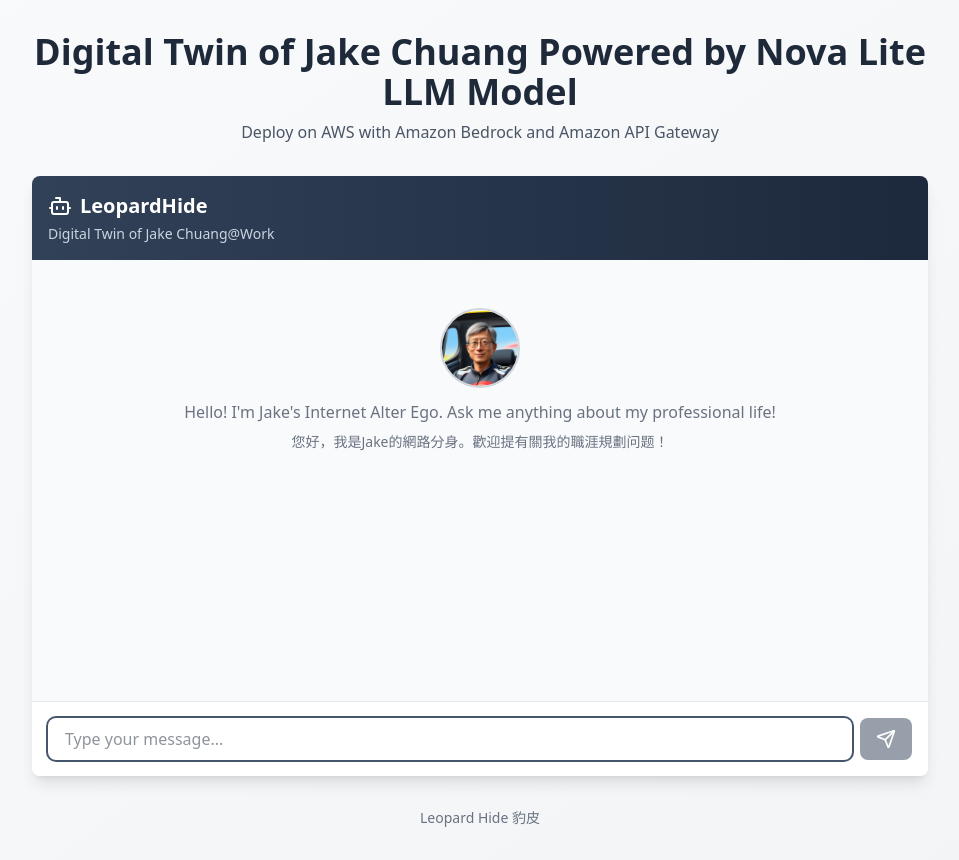
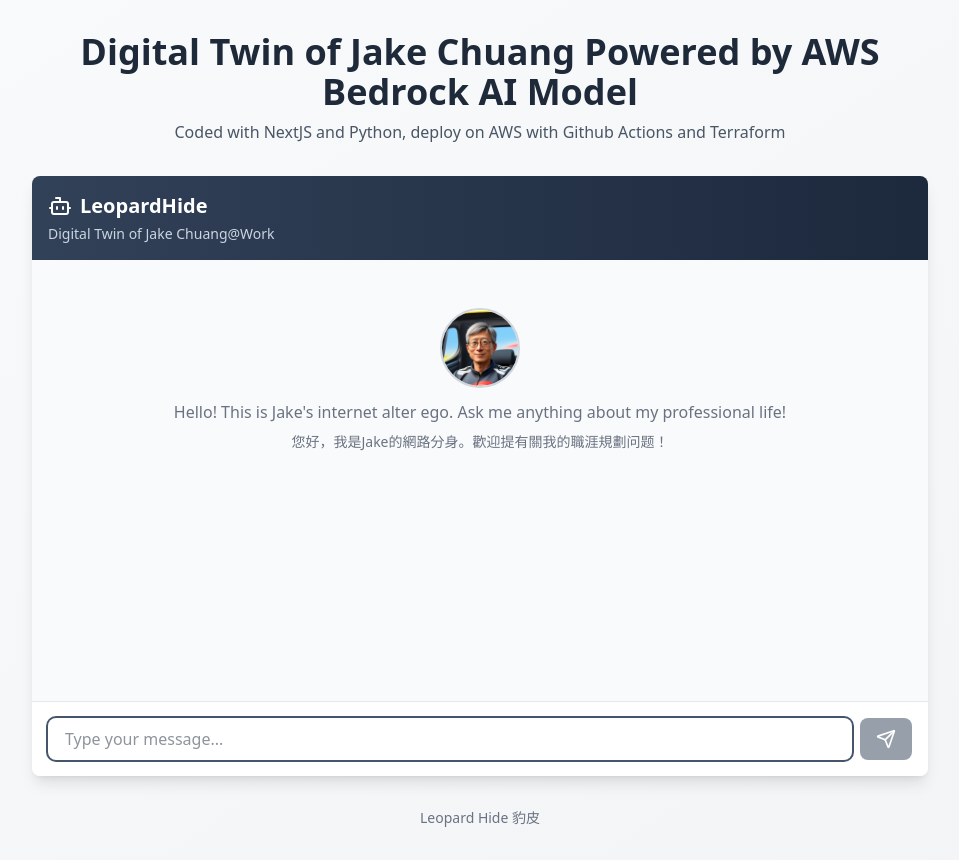
Before and after one commit to jcsaratoga/leopard-hide, a Next.js app in the folder frontend/: page / in a window 1280 px wide. Shown: the whole page, without its empty margins (160-1119 px from the left). Built offline with nearby package versions, Linux system fonts and the light colour scheme.

Commit message:
Highlight progrmming and CI/CD tools in App's heading

```diff
--- a/frontend/app/page.tsx
+++ b/frontend/app/page.tsx
@@ -6,10 +6,10 @@
       <div className="container mx-auto px-4 py-8">
         <div className="max-w-4xl mx-auto">
           <h1 className="text-4xl font-bold text-center text-gray-800 mb-2">
-            Digital Twin of Jake Chuang Powered by Nova Lite LLM Model
+            Digital Twin of Jake Chuang Powered by AWS Bedrock AI Model
           </h1>
           <p className="text-center text-gray-600 mb-8">
-            Deploy on AWS with Amazon Bedrock and Amazon API Gateway
+            Coded with NextJS and Python, deploy on AWS with Github Actions and Terraform
           </p>
 
           <div className="h-[600px]">
--- a/frontend/components/twin.tsx
+++ b/frontend/components/twin.tsx
@@ -126,7 +126,7 @@
                         ) : (
                             <Bot className="w-12 h-12 mx-auto mb-3 text-gray-400" />
                         )}
-                        <p>Hello! I&apos;m Jake&apos;s Internet Alter Ego. Ask me anything about my professional life!</p>
+                        <p>Hello! This is Jake&apos;s internet alter ego. Ask me anything about my professional life!</p>
                         <p className="text-sm mt-2">您好，我是Jake的網路分身。歡迎提有關我的職涯規劃问题！</p>
                     </div>
                 )}
```
